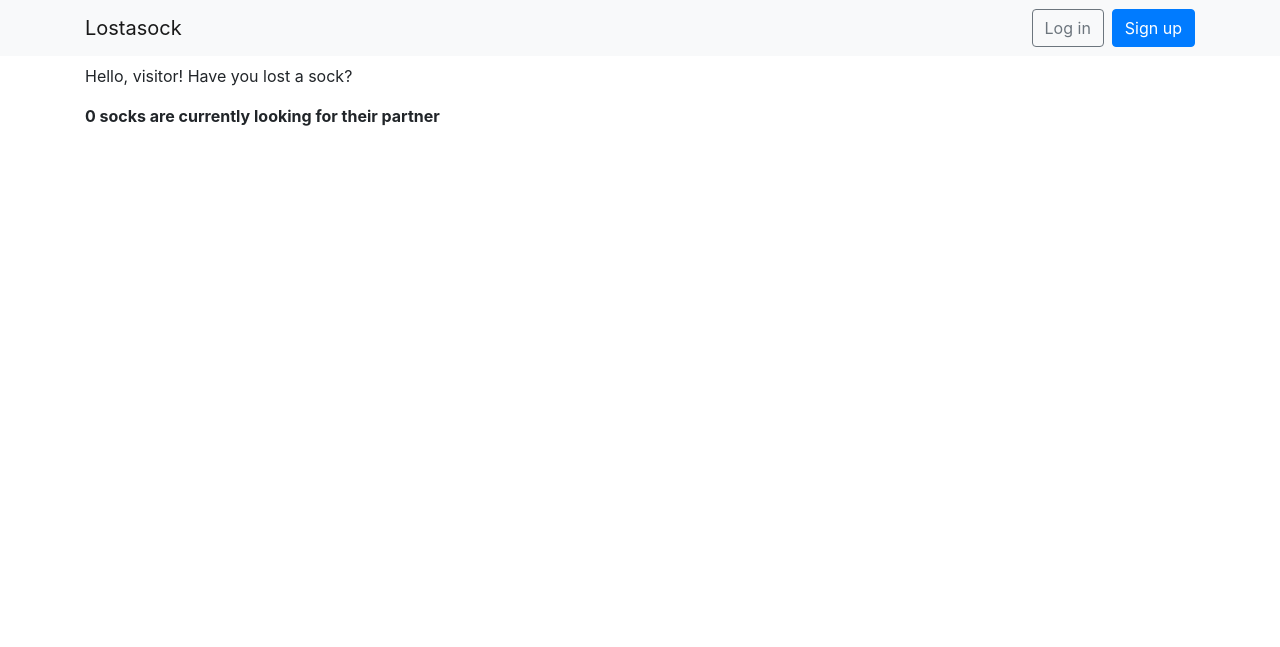
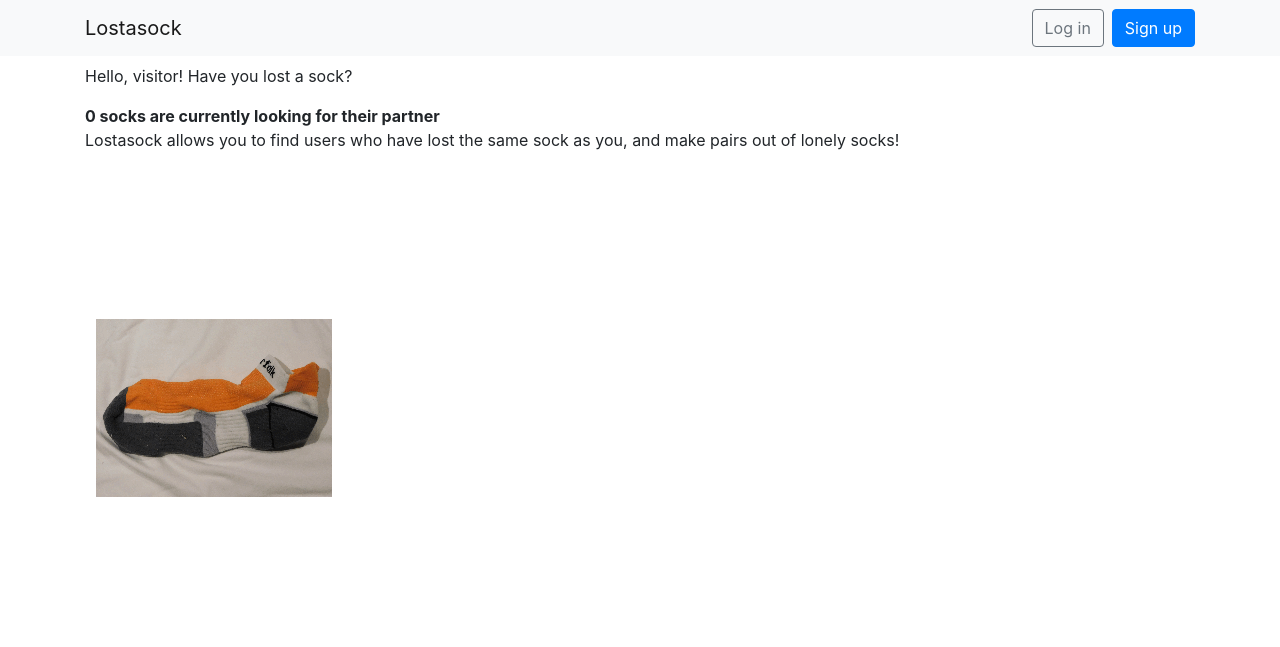
Before and after one commit to 30blay/lostasock, a Django app: page / in a window 1280 px wide. Shown: the top 647 px of the page. Run offline with Django 3.2, Linux system fonts and the light colour scheme; data that the repository does not hold is empty; some libraries are stand-ins or nearby versions.

Commit message:
Add home animation

```diff
--- a/matcher/templates/home.html
+++ b/matcher/templates/home.html
@@ -1,6 +1,9 @@
 {% extends 'base.html' %}
 
 {% block content %}
+{% load static %}
     <p>Hello, {% if user.is_authenticated %}{{ user.username }}{% else %}visitor{% endif %}! Have you lost a sock?</p>
     <strong>{{ sockCount }} socks are currently looking for their partner </strong>
+    <p>Lostasock allows you to find users who have lost the same sock as you, and make pairs out of lonely socks!</p>
+    <img src="{% static "/Home_Animation.gif" %}" alt="Home animation" class="img-fluid"/>
 {% endblock %}
```
Also changed, not shown: static_files/Home_Animation.gif (added).
